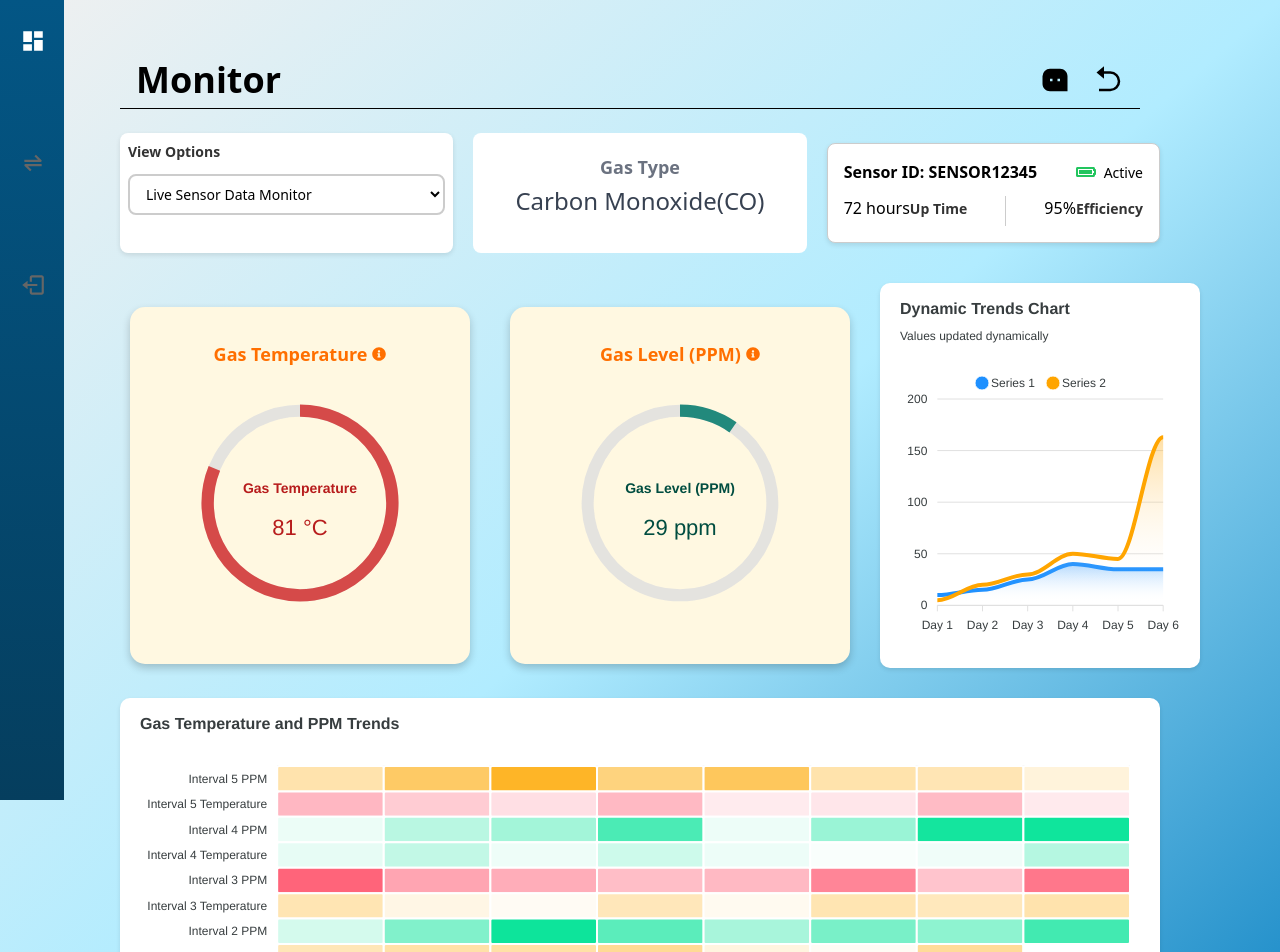
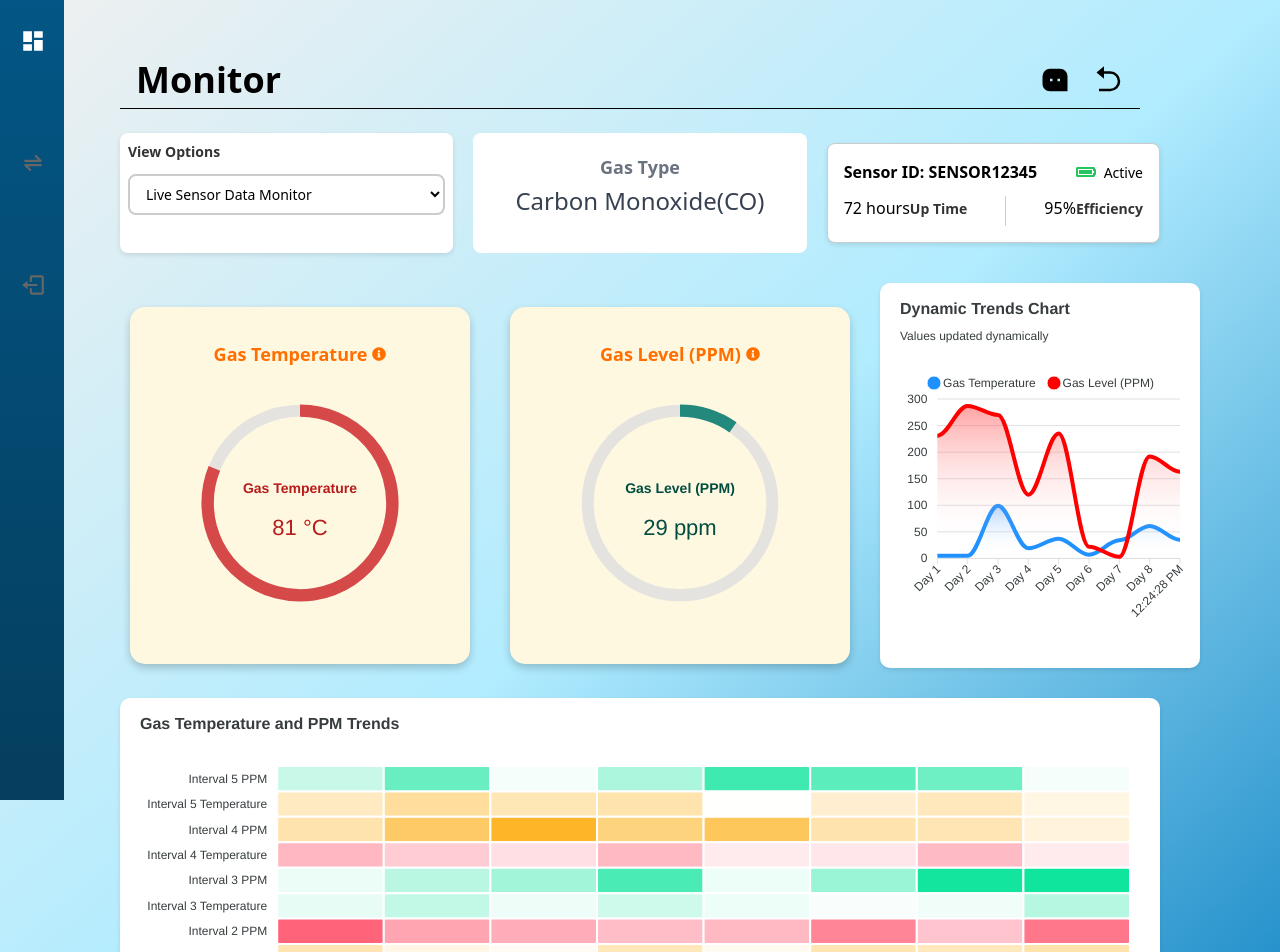
Before and after one commit to Bose-Siddharth/carbsense, a React (Create React App) app: page /monitor in a window 1280 px wide. Shown: the top 952 px of the page. Built offline with nearby package versions, Linux system fonts and the light colour scheme; the HTML template or start-up script is replaced by a standard one.

Commit message:
name fixes in monitor page

```diff
--- a/src/Pages/Monitor/index.jsx
+++ b/src/Pages/Monitor/index.jsx
@@ -67,12 +67,12 @@ function index() {
 
   const initialSeriesData = [
     {
-      name: 'Series 1',
-      data: [10, 15, 25, 40, 35]
+      name: 'Gas Temperature',
+      data: Array.from({ length: categoriesTime.length }, () => Math.floor(Math.random() * 101))
     },
     {
-      name: 'Series 2',
-      data: [5, 20, 30, 50, 45]
+      name: 'Gas Level (PPM)',
+      data: Array.from({ length: categoriesTime.length }, () => Math.floor(Math.random() * 301))
     }
   ];
 
```
